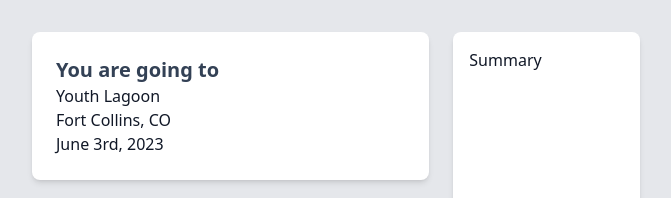
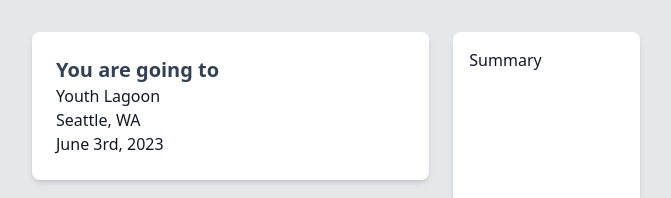
Before and after one commit to phyrisrose/frontend-tickets, a Next.js app: page /checkout/0 in a window 1280 px wide. Shown: the top 198 px of the page, without its empty margins (304-975 px from the left). Built offline with nearby package versions, Linux system fonts and the light colour scheme.

Commit message:
adding a new prop, and a couple more shows

```diff
--- a/src/app/shows-data.ts
+++ b/src/app/shows-data.ts
@@ -5,7 +5,8 @@
     id: 0,
     musician: 'Youth Lagoon',
     date: new Date(2023, 5, 3),
-    location: 'Fort Collins, CO',
+    location: 'Seattle, WA',
+    venue: 'Neptune',
     price: 30,
     imageUrl: '/musicians/youth-lagoon.jpeg',
   },
@@ -14,6 +15,7 @@
     musician: 'Nero',
     date: new Date(2023, 7, 6),
     location: 'Seattle, WA',
+    venue: 'Neumos',
     price: 50,
     imageUrl: '/musicians/nero.png',
   },
@@ -21,8 +23,27 @@
     id: 2,
     musician: 'Tycho',
     date: new Date(2023, 10, 14),
-    location: 'Missoula, MT',
+    location: 'Seattle, WA',
+    venue: 'The Showbox',
     price: 40,
     imageUrl: '/musicians/tycho.jpeg',
   },
+  {
+    id: 3,
+    musician: 'Nym',
+    date: new Date(2023, 9, 10),
+    location: 'Seattle, WA',
+    venue: 'Chop Suey',
+    price: 40,
+    imageUrl: '/musicians/nym.jpeg',
+  },
+  {
+    id: 3,
+    musician: 'Manatee Commune',
+    date: new Date(2023, 12, 18),
+    location: 'Seattle, WA',
+    venue: 'The Crocodile',
+    price: 40,
+    imageUrl: '/musicians/manatee-commune.jpeg',
+  },
 ];
--- a/src/app/shows.types.ts
+++ b/src/app/shows.types.ts
@@ -6,6 +6,7 @@
   musician: string;
   date: Date;
   location: string;
+  venue: string;
   price: number;
   imageUrl: string;
 };
```
Also changed, not shown: public/musicians/manatee-commune.jpeg (added), public/musicians/nym.jpeg (added).
